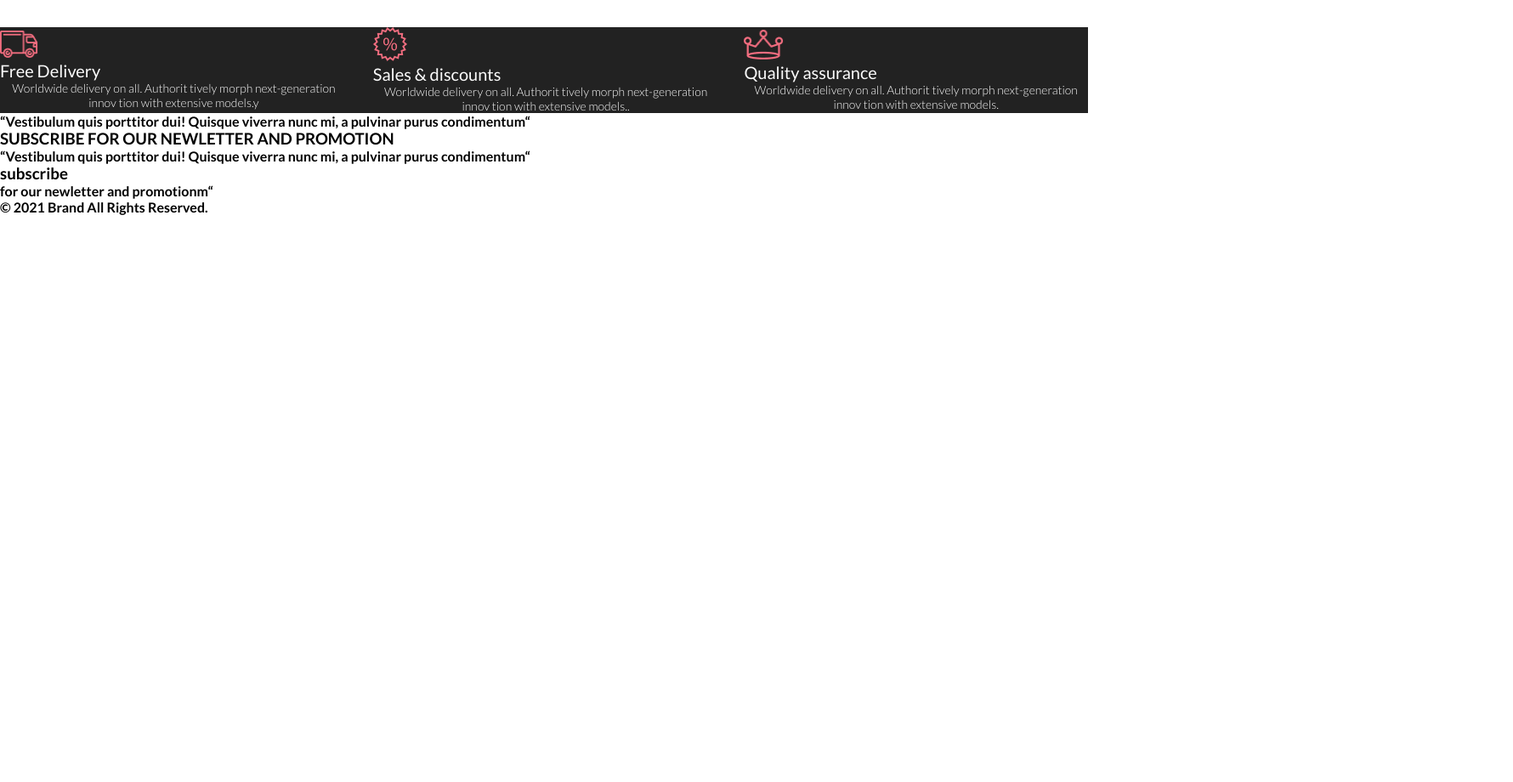
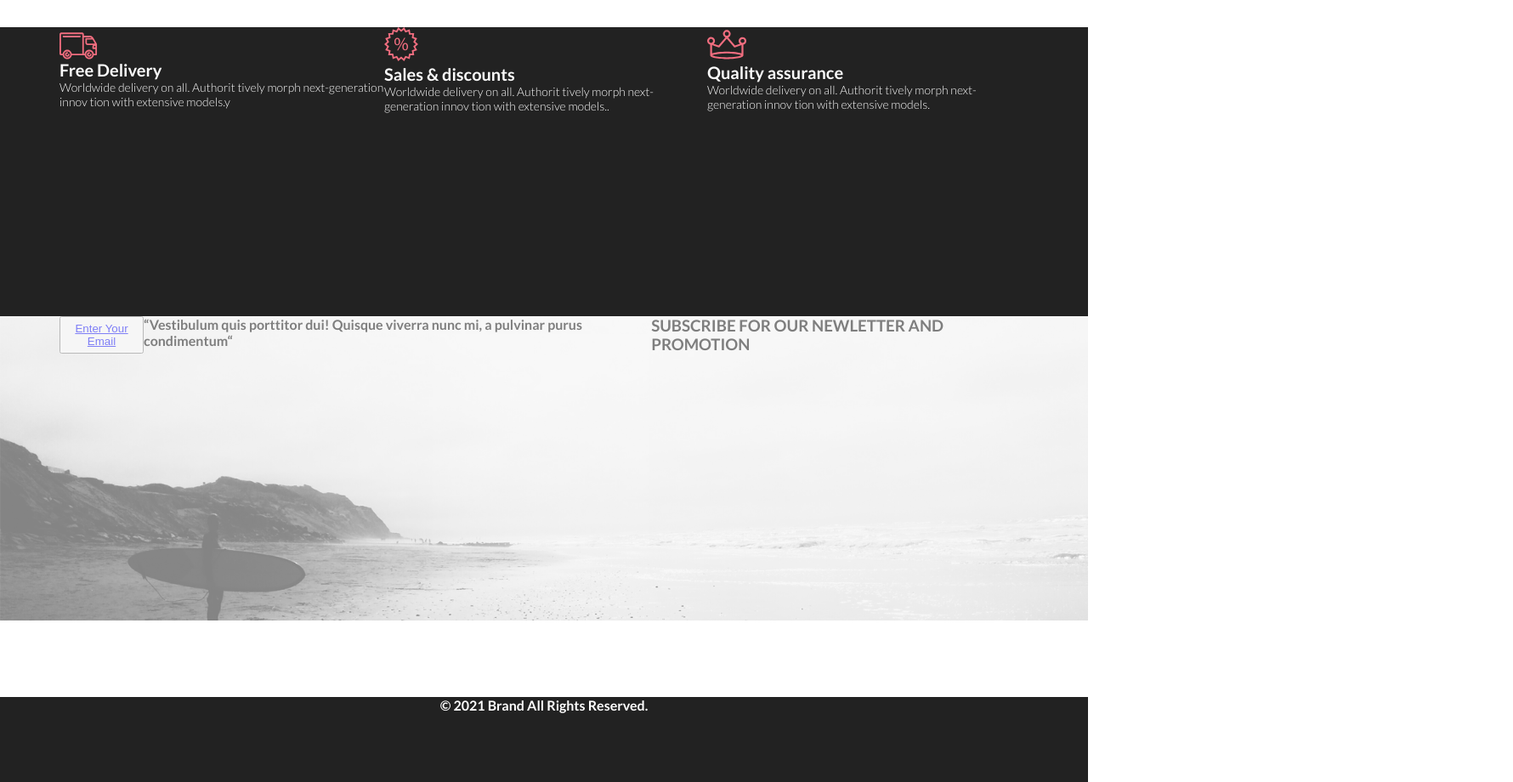
Before and after one commit to Kety-Sh/ProdvinutayaVerstka2021, a plain HTML site: page index.html in a window 1280 px wide. Shown: the part 4180-5100 px from the top of the page at 85% size, 1780 px wide, since content can reach past the window. Before the commit the page ends 4433 px from the top, so only its background shows below. Drawn offline with Linux system fonts and the light colour scheme.

Commit message:
второе задание
добавила страницу каталога

```diff
--- a/css/style.css
+++ b/css/style.css
@@ -207,7 +207,8 @@ padding: 30px;
 
 .carts__button{
     display: flex;
-    margin-right: -50%;
+    justify-content: center;
+    margin-bottom: 110px;
 }
 
 .carts__button--text{
@@ -218,40 +219,64 @@ padding: 30px;
 }
 
 .black-section{
-    margin:  110px 0 0 0 ;
-    min-height: 340 px;
+
+    min-height: 340px;
+    background: #222222;
 }
 
 .black-section__flex{
     display: flex;
-    justify-content: space-between;
-    background-color: #222222;
+    flex-direction: row;
+    justify-content: center;
     align-items: center;
-    gap: 30px;
 }
 
-.black-section__list{
+/*.black-section__list{
+
+}*/
 
 
-}
-
 .black-section--title{
-    font-style: normal;
-    font-weight: normal;
     font-size: 20px;
     line-height: 24px;
     color: #FBFBFB;
 }
 
 .black-section--text{
-    font-style: normal;
     font-weight: 300;
-    font-size: 13.972px;
+    font-size: 14px;
     line-height: 17px;
-    text-align: center;
     color: #FBFBFB;
 }
 
 .black-section--image{
-    padding: 350 px 100px 350px 200px;
+    display: flex;
+    justify-content: space-between;
 }
+
+/* не сделано*/
+.subscribe{
+    min-height: 448px;
+    background-size: 100%;
+    background-repeat: no-repeat;
+    opacity: 0.5;
+    background-image: url(../img/subscribebg.jpg);
+}
+.subscribe__item {
+    display: flex;
+    justify-content: space-between;
+
+}
+
+.footer__bottom{
+    min-height: 100px;
+    background-color: #222222;
+}
+
+.footer__bottom-text{
+    color: #FFFFFF;
+    display: flex;
+    align-items: center;
+    justify-content: space-around;
+
+}
--- a/index.html
+++ b/index.html
@@ -160,54 +160,51 @@
             <button class="carts__button--text" type="button">Browse All Product</button>
         </div>
     </div>
-
 </section>
 
+</main>
+
+<section class="footer">
 <section class="black-section">
-    <div class=" black-section__flex">
-        <div class="black-section__list">
-            <img class="black-section--image" src="img/delivery.png" alt="delivery" width="45" height="32">
+    <div class="container black-section__flex">
+        <div class=" black-section__list">
+            <img class="black-section--image" src="img/delivery.svg" alt="delivery" width="45" height="32">
             <h3 class="black-section--title">Free Delivery</h3>
             <p class="black-section--text">Worldwide delivery on all. Authorit tively morph next-generation innov tion with extensive models.y</p>
         </div>
         <div class="black-section__list">
-            <img src="img/sale.png" alt="sale" width="40" height="40">
+            <img src="img/sale.svg" alt="sale" width="40" height="40">
             <h3 class="black-section--title">Sales & discounts</h3>
             <p class="black-section--text">Worldwide delivery on all. Authorit tively morph next-generation innov tion with extensive models..</p>
         </div>
         <div class="black-section__list">
-            <img src="img/bests.png" alt="bests" width="47" height="35">
+            <img src="img/bests.svg" alt="bests" width="47" height="35">
             <h3 class="black-section--title">Quality assurance</h3>
             <p class="black-section--text">Worldwide delivery on all. Authorit tively morph next-generation innov tion with extensive models.</p>
         </div>
     </div>
 </section>
 
-<section>
-    <div class="subscribe ">
-        <p class="subscribe__text" >“Vestibulum quis porttitor dui! Quisque viverra nunc mi, a pulvinar purus condimentum“</p>
-        <h3 class="subscribe__title">SUBSCRIBE
-        <span class="subscribe__title--text">FOR OUR NEWLETTER AND PROMOTION </span> </h3>
+<section class="subscribe " >
+    <div class="subscribe__back ">
+        <div class="container subscribe__item">
+            <button type="button" class="subscribe__button">
+                <a href="#">Enter Your Email</a>
+            </button>
+            <p class="subscribe__text" >“Vestibulum quis porttitor dui! Quisque viverra nunc mi, a pulvinar purus condimentum“</p>
+            <h3 class="subscribe__title">SUBSCRIBE
+            <span class="subscribe__title--text">FOR OUR NEWLETTER AND PROMOTION </span> </h3>
+        </div>
     </div>
 </section>
 
-</main>
 
-<div class="footer">
-    <ul>
-        <li>
-            <p>“Vestibulum quis porttitor dui! Quisque viverra nunc mi, a pulvinar purus condimentum“</p>
-        </li>
-        <li>
-            <h3> subscribe </h3>
-            <p>for our newletter and promotionm“</p>
-        </li>
-    </ul>
-    <p>© 2021  Brand  All Rights Reserved.</p>
-</footer>
+<section class="footer__bottom">
 
-</div>
+        <p class="footer__bottom-text">© 2021  Brand  All Rights Reserved.</p>
 
+</section>
+</section>
 </body>
 
 </html>
```
Also changed, not shown: css/catalog.html (added, +119 -0 lines), img/bests.png (deleted), img/bests.svg (added), img/delivery.png (deleted), img/delivery.svg (added), img/sale.png (deleted), img/sale.svg (added), img/subscribebg.jpg (added).
